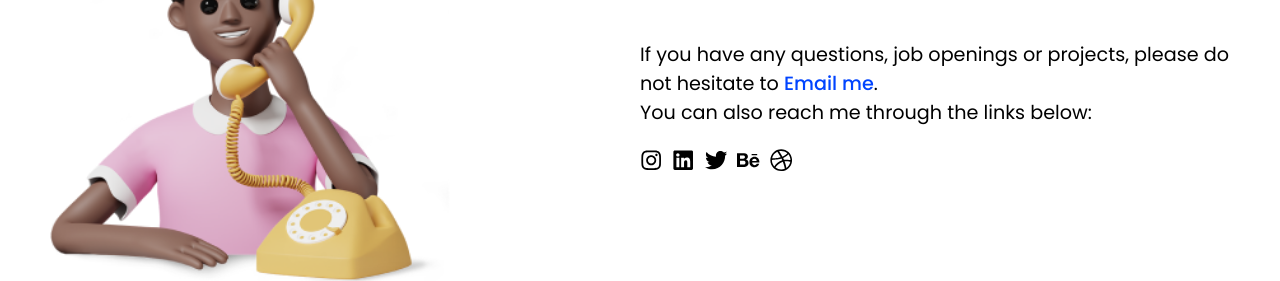
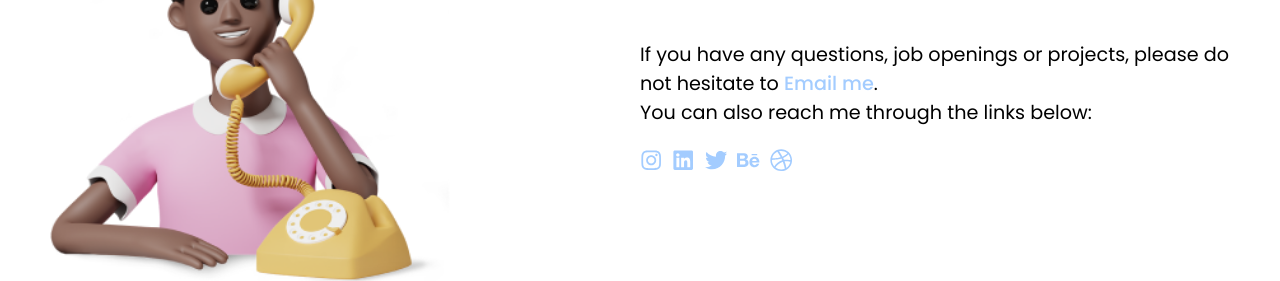
Before and after one commit to efethegenius/ROB-portfolio, a React (Create React App) app: page / in a window 1280 px wide. Shown: the part 4197-4478 px from the top of the page. Built offline with nearby package versions, Linux system fonts and the light colour scheme.

Commit message:
changed socials color

```diff
--- a/src/App.css
+++ b/src/App.css
@@ -357,12 +357,12 @@ p {
   margin-top: 10px;
 }
 .socials-container a {
-  color: black;
+  color: #a3ccff !important;
 }
 
 .email-me {
   text-decoration: none;
-  color: rgb(0, 68, 255);
+  color: #a3ccff;
   font-weight: 500;
 }
 
@@ -583,7 +583,7 @@ p {
   .socials-container a {
     font-size: 1.4rem;
     margin-top: 10px;
-    color: black;
+    color: #a3ccff;
   }
   .contact-foot img {
     width: 70%;
```
